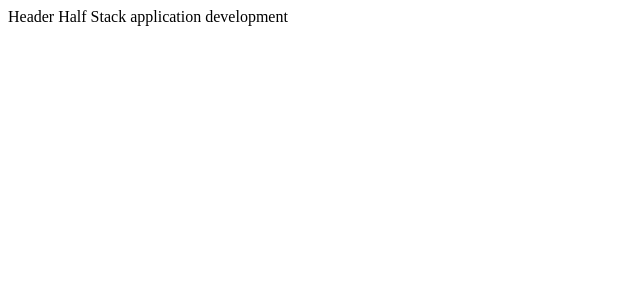
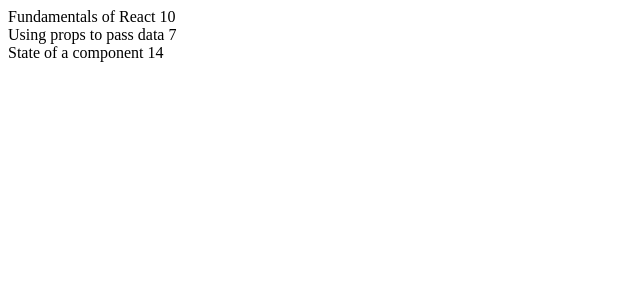
Before and after one commit to alvfaye/fullstackopen, a React (Create React App) app in the folder part1/: page / in a window 1280 px wide. Shown: the top 300 px of the page, without its empty margins (0-640 px from the left). Built offline with nearby package versions, Linux system fonts and the light colour scheme.

Commit message:
part content

```diff
--- a/part1/src/App.js
+++ b/part1/src/App.js
@@ -1,35 +1,42 @@
 import React from 'react';
-
-const Header = ({ course }) => {
-  console.log('course', course);
-  return <div>Header {course}</div>;
+const course = {
+  title: 'Half Stack Application Development',
+  content: [
+    {
+      topic: 'Fundamentals of React',
+      exercises: 10,
+    },
+    {
+      topic: 'Using props to pass data',
+      exercises: 7,
+    },
+    {
+      topic: 'State of a component',
+      exercises: 14,
+    },
+  ],
 };
 
-const Content = (props) => {
-  <div>{props.content}</div>;
-};
-const Total = () => {
-  <div>Total</div>;
-};
-
-export default function App() {
-  const course = 'Half Stack application development';
-  const part1 = 'Fundamentals of React';
-  const exercises1 = 10;
-  const part2 = 'Using props to pass data';
-  const exercises2 = 7;
-  const part3 = 'State of a component';
-  const exercises3 = 14;
-  const content = [part1, part2, part3];
-  const total = exercises1 + exercises2 + exercises3;
-
-  console.log(content, total, course);
-
+function Part({ id, topic, exercises }) {
   return (
     <div>
-      <Header course={course} />
-      <Content content={content} />
-      <Total total={total} />
+      {topic} {exercises}
     </div>
   );
 }
+
+function Content({ course }) {
+  return (
+    <>
+      {course.map((x) => (
+        <Part topic={x.topic} exercises={x.exercises} />
+      ))}
+    </>
+  );
+}
+
+function App() {
+  return <Content course={course.content} />;
+}
+
+export default App;
--- a/part1/src/index.js
+++ b/part1/src/index.js
@@ -4,7 +4,7 @@
 
 const root = ReactDOM.createRoot(document.getElementById('root'));
 root.render(
-  // <React.StrictMode>
+ <React.StrictMode>
   <App />
-  // </React.StrictMode>
+  </React.StrictMode>
 );
```
